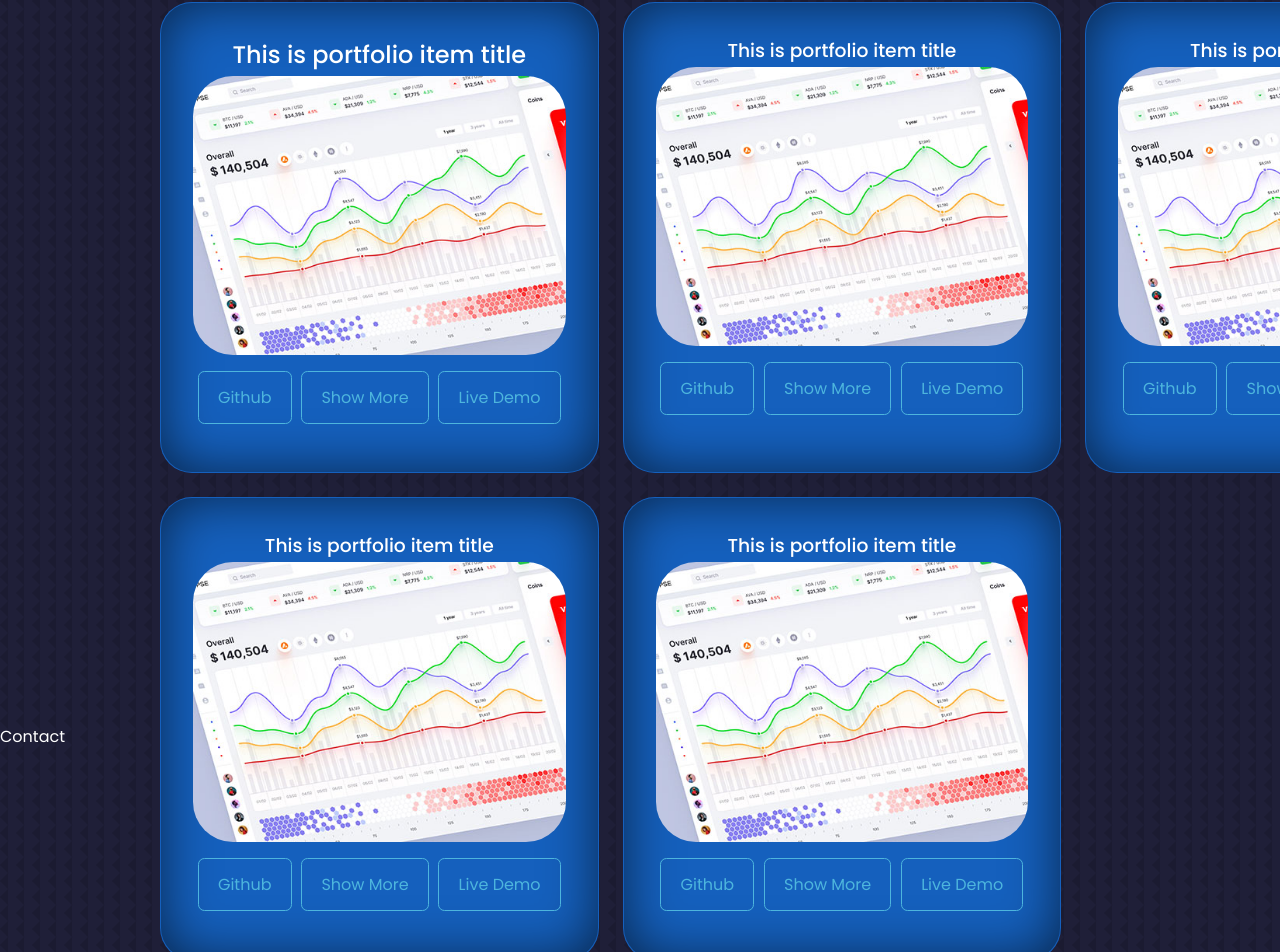
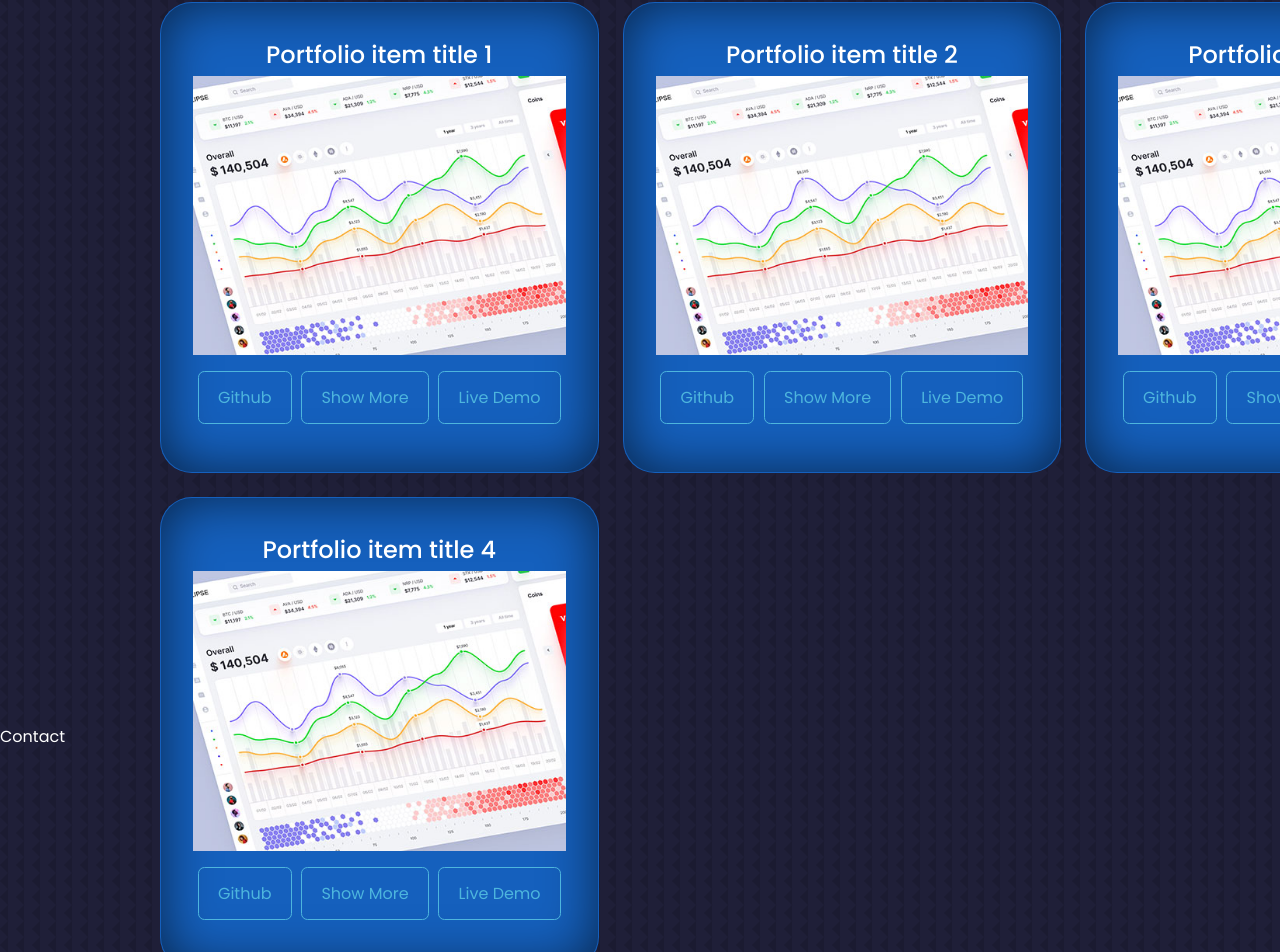
Before and after one commit to nikthe883/react-js-portfolio, a React (Create React App) app: page / in a window 1280 px wide. Shown: the part 2007-2959 px from the top of the page. Built offline with nearby package versions, Linux system fonts and the light colour scheme.

Commit message:
more changes

```diff
--- a/src/components/portfolio/Portfolio.jsx
+++ b/src/components/portfolio/Portfolio.jsx
@@ -1,16 +1,26 @@
 import React from 'react'
+import { useState } from 'react';
 import "./portfolio.css"
 import IMG1 from '../../assets/portfolio1.jpg'
 
 
 const data = [
-  {title: "Portfolio item title 1", img: IMG1, github:"https://github.com/", content:"Show more 1", demo:"https://github.com/" },
+  {title: "Portfolio item title 1", img: IMG1, github:"https://github.com/nikthe883/Django-Thought-Project", content:"Show more 1", demo:"https://github.com/" },
   {title: "Portfolio item title 2", img: IMG1, github:"https://github.com/", content:"Show more 2", demo:"https://github.com/" },
   {title: "Portfolio item title 3", img: IMG1, github:"https://github.com/", content:"Show more 3", demo:"https://github.com/" },
   {title: "Portfolio item title 4", img: IMG1, github:"https://github.com/", content:"Show more 4", demo:"https://github.com/" },
 ];
 
 const Portfolio = () => {
+
+  const [showMore, setShowMore] = useState(Array(data.length).fill(false));
+
+  const handleClick = (index) => {
+    const newShowMore = [...showMore];
+    newShowMore[index] = !newShowMore[index];
+    setShowMore(newShowMore);
+  };
+
   return (
     <section id='portfolio'>
     <h5> My Recent Work </h5>
@@ -18,75 +28,26 @@ const Portfolio = () => {
 
     <div className='container portfolio__container'>
 
-      <article className='portfolio__item'>
-      <h2>This is portfolio item title</h2>
-        <div className='portfolio__item-image'>
-          <img src={IMG1}></img>
-          </div>
-          <div className='portfolio__links'>
+      {data.map(({ id, title, img, github, content, demo }, index) => (
+              <article key={id} className='portfolio__item'>
+                <h2>{title}</h2>
+                <img src={img}></img>
+                <div className='portfolio__links'>
 
-          <a href='github.com' className='btn' target='_blank'>Github</a>
-          <a href='' className='btn long-text' target='_blank'>Show More</a>
-          <a href='' className='btn long-text' target='_blank'>Live Demo</a>
+                <a href={github} className='btn' target='_blank'>Github</a>
 
-          <a href='' className='btn short-text' target='_blank'>More</a>
-          <a href='' className='btn short-text' target='_blank'>Demo</a>
-          </div>
+                <a className='btn long-text' onClick={() => handleClick(index)}>
+                  {showMore[index] ? 'Show Less' : 'Show More'}
+                </a>
+                {showMore[index] && (
+                  <h2>{content}</h2>
+                )}
 
+                <a href={demo} className='btn long-text' target='_blank'>Live Demo</a>
 
-      </article>
-      <article className='portfolio__item'>
-      <h3>This is portfolio item title</h3>
-        <div className='portfolio__item-image'>
-          <img src={IMG1}></img>
-          </div>
-          <div className='portfolio__links'>
-          <a href='github.com' className='btn' target='_blank'>Github</a>
-          <a href='' className='btn' target='_blank'>Show More</a>
-          <a href='' className='btn' target='_blank'>Live Demo</a>
-          </div>
-
-
-      </article>
-      <article className='portfolio__item'>
-      <h3>This is portfolio item title</h3>
-        <div className='portfolio__item-image'>
-          <img src={IMG1}></img>
-          </div>
-          <div className='portfolio__links'>
-          <a href='github.com' className='btn' target='_blank'>Github</a>
-          <a href='' className='btn' target='_blank'>Show More</a>
-          <a href='' className='btn' target='_blank'>Live Demo</a>
-          </div>
-
-
-      </article>
-      <article  className='portfolio__item'>
-      <h3>This is portfolio item title</h3>
-        <div  className='portfolio__item-image'>
-          <img src={IMG1}></img>
-          </div>
-          <div className='portfolio__links'>
-          <a href='github.com' className='btn' target='_blank'>Github</a>
-          <a href='' className='btn' target='_blank'>Show More</a>
-          <a href='' className='btn' target='_blank'>Live Demo</a>
-          </div>
-
-
-      </article>
-      <article  className='portfolio__item'>
-      <h3>This is portfolio item title</h3>
-        <div className='portfolio__item-image'>
-          <img src={IMG1}></img>
-          </div>
-          <div className='portfolio__links'>
-          <a href='github.com' className='btn' target='_blank'>Github</a>
-          <a href='' className='btn' target='_blank'>Show More</a>
-          <a href='' className='btn' target='_blank'>Live Demo</a>
-          </div>
-
-
-      </article>
+                </div>
+              </article>
+            ))}
 
 
     </div>
```
